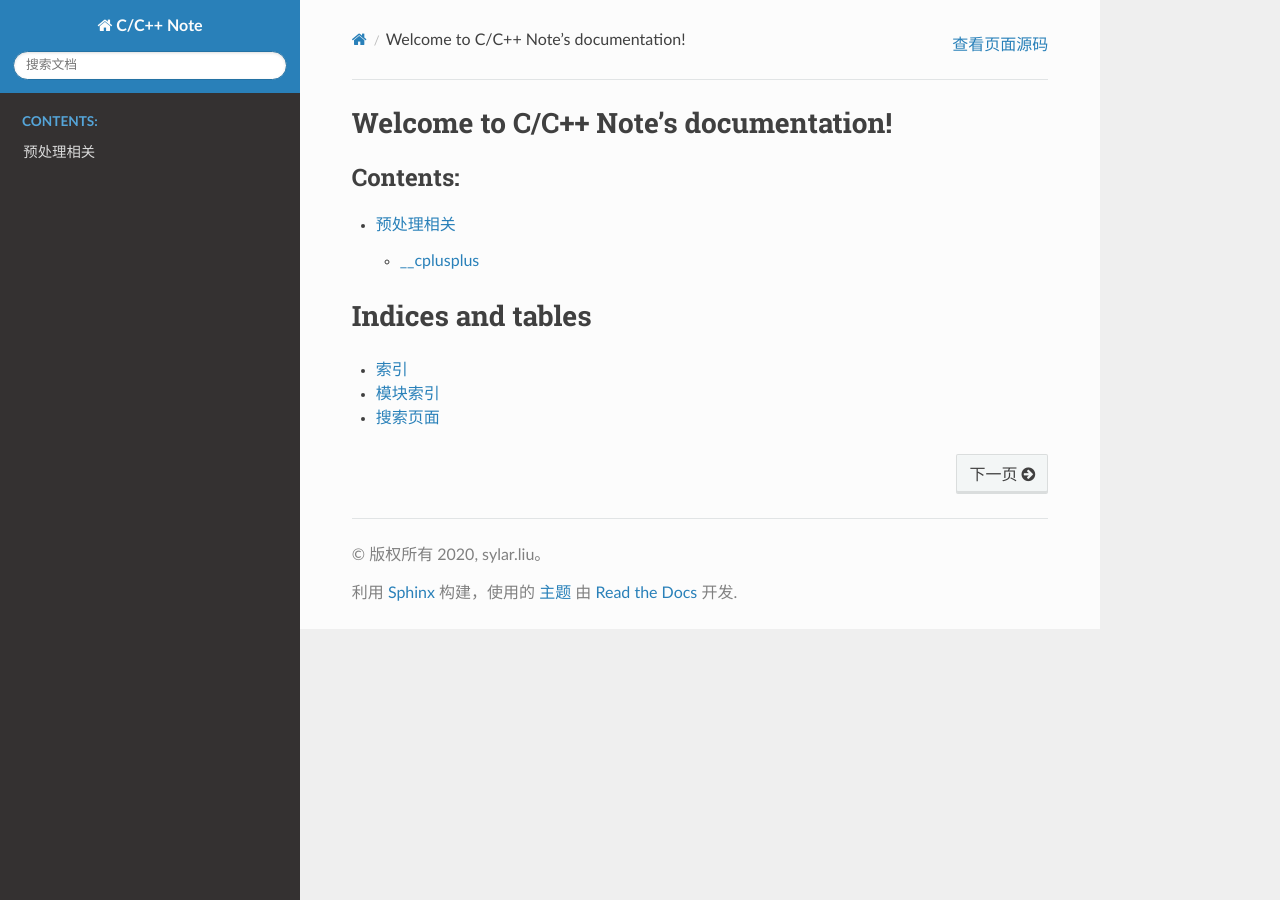
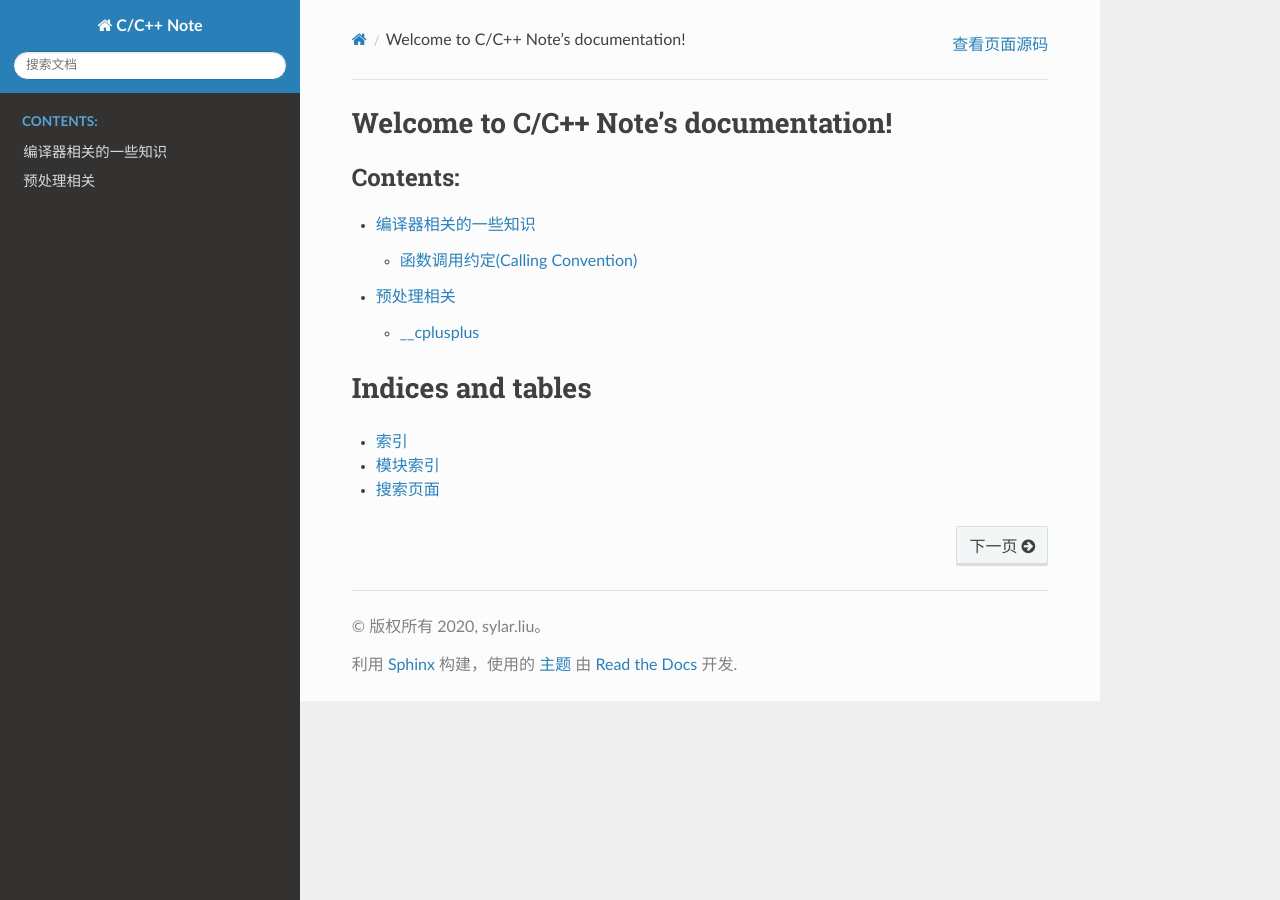
Before and after one commit to My-LearningNotes/C_Cpp, a Sphinx documentation site: the page built from source/index.rst, in a window 1280 px wide. Built offline with Sphinx 7.4.7 and the Read the Docs theme 2.0.0, drawn with Linux system fonts in a browser that asks for light colours; some of the changed lines change nothing that is shown.

Commit message:
增加关于函数名调用约定的笔记

```diff
--- /dev/null
+++ b/source/compiler/calling_convention.rst
@@ -0,0 +1,78 @@
+函数调用约定(Calling Convention)
+================================
+
+当调用函数时，如果函数的参数多于一个，按照什么顺序把参数压入堆栈；函数调用结束后，由谁来把堆栈恢复原样。
+在高级语言中，通过函数调用约定来说明这两个问题。
+函数调用约定会\ **影响函数参数的入栈方式，栈现场的恢复方式，编译器函数名的修饰规则等**\ 。
+
+
+几种函数名调用约定
+------------------
+
+-  ``__cdecl``
+
+    ``__cdecl``\ 是\ *C Declaration*\ 的缩写，表示C语言默认的函数调用约定:
+        * 所有参数从右到左依次入栈，这些参数由调用者清除，称为\ **手动清栈**\ 。
+        * 被调用函数不会要求调用者传递多少参数，调用者传递过多或者过少的参数，甚至完全不同的参数都不会产生编译阶段的错误。
+
+        .. note::
+
+            因为这样的调用约定，C调用约定允许函数的参数个数是不固定的，这也是C语言的一大特色。
+
+-  ``__stdcall``
+
+    ``__stdcall``\ 是Standard Call的缩写，是C++的标准调用方式:
+        所有参数从右到左依次入栈，如果是调用类成员的话，最后一个入栈的是\ ``this``\ 指针。
+        这些栈中的参数由被调用的函数在返回后清除，使用的指令是\ ``retnX``, ``X``\ 表示参数占用的字节数，CPU在\ ``ret``\ 之后自动弹出X个字节的栈空间，称为\ **自动清栈**\ 。
+        函数在编译的时候就必须确定参数个数，并且调用者必须严格的控制参数的生成，不能多，不能少，否则返回后会出错。
+
+-  ``__fastcall``
+
+    ``__fastcall``\ 调用约定和\ ``__stdcall``\ 类似。
+    由于大多数的函数参数个数很少，使用堆栈传递比较费时。因此\ ``__fastcall``\ 通常规定将前两个(或若干个)参数由寄存器传递，其余参数还是通过堆栈传递。
+    不同编译器编译的程序规定的寄存器不同，返回方式和\ ``__stdcall``\ 相当。
+
+-  ``__thiscall``
+
+    ``__thiscall``\ 是为了解决类成员调用中\ ``this``\ 指针传递而规定的。
+    \ ``__thiscall``\ 要求把\ ``this``\ 指针放在特定的寄存器中，该寄存器由编译器决定。
+    VC使用\ ``ecx``\ ，Borland的C++编译器使用\ ``eax``\ 。返回方式和\ ``__stdcall``\ 相当。
+
+.. warning::
+
+   ``__fastcall``\ 和\ ``__thiscall``\ 设计的寄存器由编译器决定，因此不能用作跨编译器的接口。
+
+
+
+C编译器函数名称修饰规则
+-----------------------
+
+-  ``__stdcall``: 编译后，函数名被修饰为\ ``_functionname@number``
+
+-  ``__cdecl``: 编译后，函数名被修饰为\ ``_functionname``
+
+-  ``__fastcall``: 编译后，函数名被修饰为\ ``@functionname@number``
+
+.. tip::
+
+    -  ``functionname``\ 为函数名，\ ``number``\ 为参数字节数
+
+    -  函数实现和函数定义时如果使用了不同的函数调用约定，则无法实现函数调用
+
+
+C++编译器函数名称修饰规则
+-------------------------
+
+-  ``__stdcall``: 编译后，函数名被修饰为\ ``?funcitonname@@YG******@Z"``
+
+-  ``__cdecl``: 编译后，函数名被修饰为\ ``?functionname@@YA******@Z"``
+
+-  ``__fastcall``: 编译后，函数名被修饰为\ ``?functionname@@YI******@Z``
+
+.. tip::
+
+    -  ``******``\ 为函数返回值类型和参数类型表
+
+    -  函数实现和函数定义时如果使用了不同的函数调用约定，则无法实现函数调用
+
+    -  C和C++之间如果不进行特殊处理，也无法实现函数的相互调用
--- /dev/null
+++ b/source/compiler/index.rst
@@ -0,0 +1,6 @@
+编译器相关的一些知识
+====================
+
+.. toctree::
+
+    calling_convention
--- a/source/index.rst
+++ b/source/index.rst
@@ -10,7 +10,9 @@
     :maxdepth: 2
     :caption: Contents:
 
+    compiler/index
     pre-processing/index
+
 
 Indices and tables
 ==================
```
